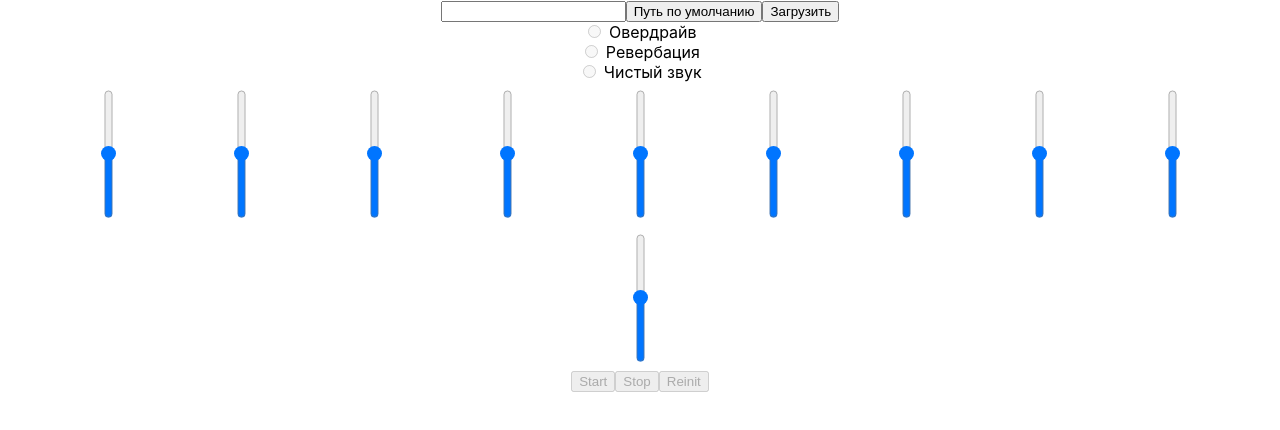
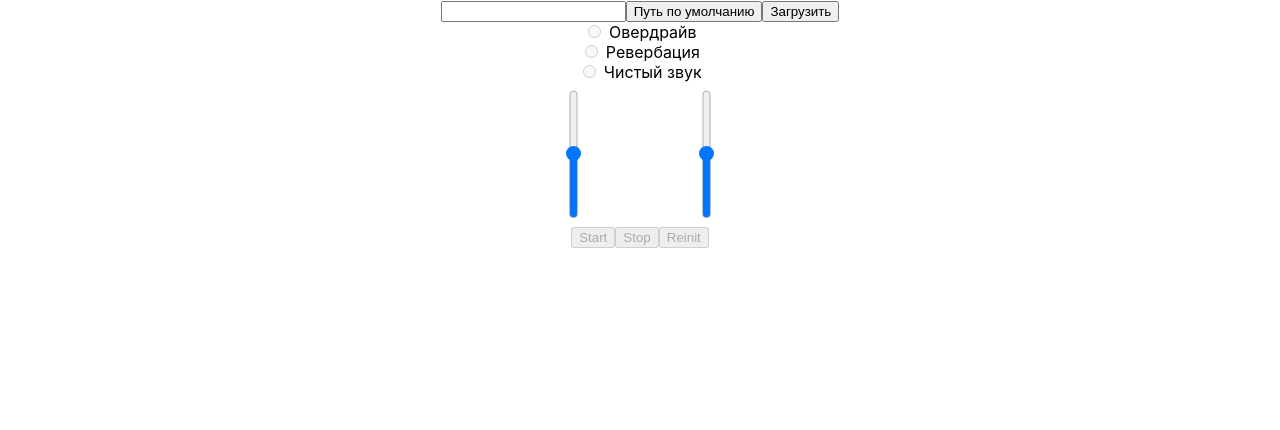
Before and after one commit to Longlom/COS_Project_2021, a React (Create React App) app: page / in a window 1280 px wide. Shown: the top 430 px of the page. Built offline with nearby package versions, Linux system fonts and the light colour scheme.

Commit message:
debug with 2 ranges

```diff
--- a/src/EqualizerPanel.js
+++ b/src/EqualizerPanel.js
@@ -2,7 +2,7 @@ import React, {useContext} from 'react'
 import {UserContext} from "./Context";
 
 let EqualizerPanel = ()=>{
-    const bandwidthNumber = 10;
+    const bandwidthNumber = 2;
     const minFreq = 20;
     const maxFreq = 20000;
     const crossingPart = 0.05;
@@ -37,8 +37,7 @@ let EqualizerPanel = ()=>{
     let filtersArray = arrayOfBandwidthes.map((value, index, array)=>{
         let filter = context.data.audioCtx.createBiquadFilter();
         filter.frequency.value = value.frequency;
-        filter.Q.value = 1;
-        filter.gain.value = -3;
+        filter.Q.value = 2000;
         filter.type = "peaking";
         return filter;
     })
@@ -70,7 +69,7 @@ let EqualizerPanel = ()=>{
                 filtersArray[i].gain.value = Math.floor(document.getElementById("control_"+i).value);
                 console.log(filtersArray)
             }
-            let control = <input min={stopGail} max={passGail} type={"range"} style={style}
+            let control = <input min={-300} max={300} type={"range"} style={style}
                                  id={"control_"+i} onChange={onChange} step={1}/>
             arrayOfControls.push(control)
         }
```
